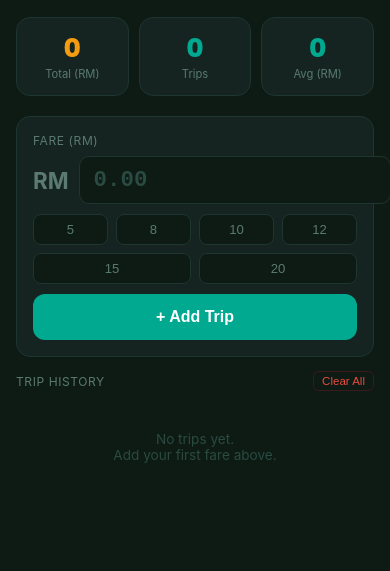
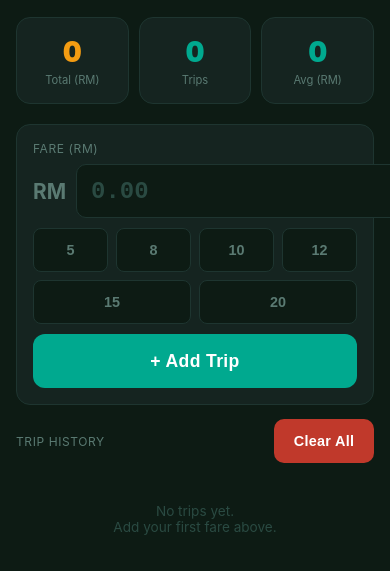
Before and after one commit to maxmgleong/grab-logger, a plain HTML site: page index.html in a window 390 px wide. Shown: the part 69-640 px from the top of the page. Drawn offline with Linux system fonts and the light colour scheme.

Commit message:
Mobile UI fixes - bigger buttons, clear all red, landscape fix

```diff
--- a/index.html
+++ b/index.html
@@ -2,7 +2,7 @@
 <html lang="en">
 <head>
   <meta charset="UTF-8">
-  <meta name="viewport" content="width=device-width, initial-scale=1.0, user-scalable=no">
+  <meta name="viewport" content="width=device-width, initial-scale=1.0, maximum-scale=1.0, user-scalable=no">
   <meta name="theme-color" content="#00A98F">
   <meta name="apple-mobile-web-app-capable" content="yes">
   <meta name="apple-mobile-web-app-status-bar-style" content="black-translucent">
--- a/style.css
+++ b/style.css
@@ -19,6 +19,34 @@ body {
   padding: 16px;
   max-width: 480px;
   margin: 0 auto;
+  overflow-x: hidden;
+}
+
+/* Prevent rotation issues */
+@media (orientation: landscape) and (max-height: 500px) {
+  body {
+    padding: 8px;
+  }
+  .summary {
+    grid-template-columns: 1fr 1fr 1fr;
+    gap: 6px;
+  }
+  .sum-card {
+    padding: 8px 6px;
+  }
+  .sum-num {
+    font-size: 1.2em;
+  }
+  .input-section {
+    padding: 10px;
+  }
+  .fare-input {
+    font-size: 1.2em;
+    padding: 8px 10px;
+  }
+  .add-btn {
+    padding: 10px;
+  }
 }
 
 /* Header */
@@ -48,11 +76,15 @@ body {
   background: var(--grab-card);
   border: 1px solid var(--grab-border);
   border-radius: 14px;
-  padding: 14px 10px;
+  padding: 16px 10px;
   text-align: center;
+  min-height: 80px;
+  display: flex;
+  flex-direction: column;
+  justify-content: center;
 }
 .sum-num {
-  font-size: 1.6em;
+  font-size: 1.8em;
   font-weight: 900;
   color: var(--grab-green);
   font-variant-numeric: tabular-nums;
@@ -85,7 +117,7 @@ body {
   align-items: center;
 }
 .currency {
-  font-size: 1.4em;
+  font-size: 1.3em;
   color: var(--muted);
   font-weight: bold;
 }
@@ -95,12 +127,13 @@ body {
   border: 1px solid var(--grab-border);
   border-radius: 10px;
   color: var(--text);
-  font-size: 1.4em;
+  font-size: 1.5em;
   font-weight: bold;
-  padding: 10px 14px;
+  padding: 12px 14px;
   font-family: 'Courier New', monospace;
   outline: none;
   transition: border-color 0.2s;
+  min-height: 54px;
 }
 .fare-input:focus {
   border-color: var(--grab-green);
@@ -109,16 +142,18 @@ body {
 
 .add-btn {
   width: 100%;
-  padding: 14px;
+  padding: 16px;
   margin-top: 10px;
   background: var(--grab-green);
   color: #fff;
   border: none;
   border-radius: 12px;
-  font-size: 1em;
+  font-size: 1.1em;
   font-weight: bold;
   cursor: pointer;
   transition: all 0.15s;
+  min-height: 54px;
+  letter-spacing: 0.02em;
 }
 .add-btn:active { background: #00c4a7; transform: scale(0.98); }
 .add-btn:disabled { background: #1e3530; color: #3a5a52; cursor: not-allowed; }
@@ -133,14 +168,16 @@ body {
 .quick-btn {
   flex: 1;
   min-width: 60px;
-  padding: 7px 4px;
+  padding: 10px 4px;
   background: var(--grab-dark);
   border: 1px solid var(--grab-border);
   border-radius: 8px;
   color: var(--muted);
-  font-size: 0.82em;
+  font-size: 0.9em;
+  font-weight: bold;
   cursor: pointer;
   transition: all 0.1s;
+  min-height: 44px;
 }
 .quick-btn:hover { border-color: var(--grab-green); color: var(--text); }
 .quick-btn:active { background: var(--grab-border); }
@@ -151,6 +188,7 @@ body {
   justify-content: space-between;
   align-items: center;
   margin-bottom: 10px;
+  min-height: 44px;
 }
 .trip-list-title {
   font-size: 0.75em;
@@ -159,14 +197,20 @@ body {
   letter-spacing: 0.05em;
 }
 .clear-all-btn {
-  font-size: 0.72em;
-  color: var(--red);
-  background: transparent;
-  border: 1px solid #3a1a1a;
-  border-radius: 6px;
-  padding: 3px 8px;
+  font-size: 0.9em;
+  font-weight: bold;
+  color: #fff;
+  background: #c0392b;
+  border: none;
+  border-radius: 10px;
+  padding: 10px 18px;
   cursor: pointer;
+  transition: all 0.15s;
+  min-height: 44px;
+  min-width: 100px;
+  letter-spacing: 0.02em;
 }
+.clear-all-btn:active { background: #e74c3c; transform: scale(0.96); }
 
 .trip-list {
   list-style: none;
```
